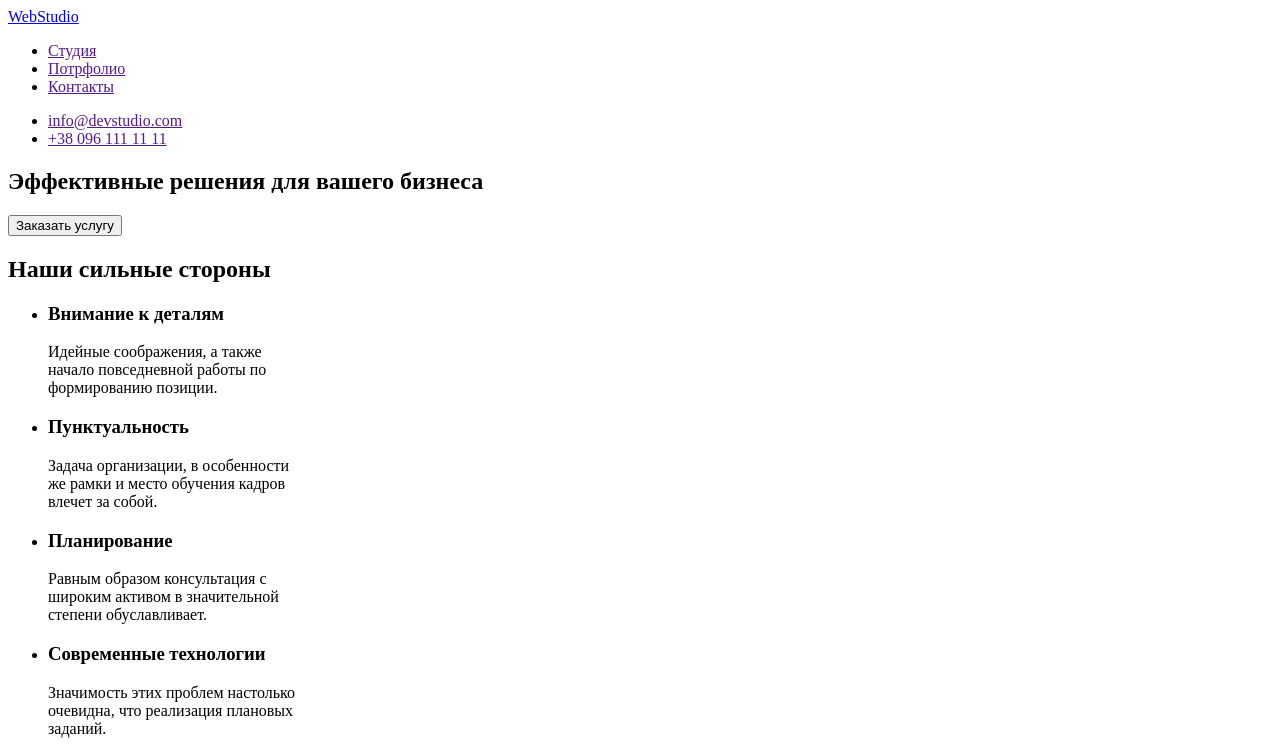
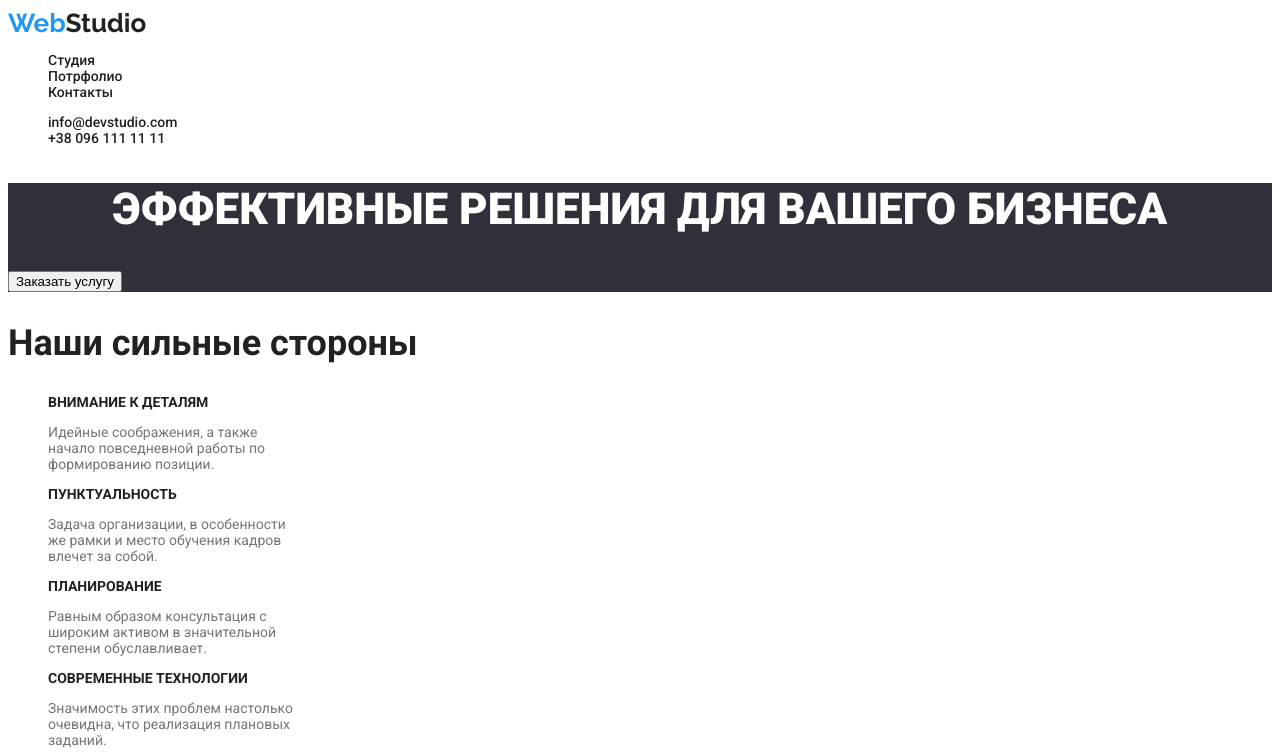
Before and after one commit to IraBil/goit-markup-hw-02-01, a plain HTML site: page index.html in a window 1280 px wide. Shown: the top 755 px of the page. Drawn offline with Linux system fonts and the light colour scheme.

Commit message:
DZ-2 недороблене

```diff
--- /dev/null
+++ b/css/styles.css
@@ -0,0 +1,58 @@
+body {
+  font-family: 'Roboto', sans-serif;
+  color: #212121;
+}
+
+a {
+  text-decoration: none;
+  color: #212121;
+}
+
+.logo {
+  font-family: 'Raleway', sans-serif;
+  font-weight: 700;
+  font-size: 26px;
+  stroke-linecap: black;
+}
+.pages,
+.contacts {
+  font-weight: 500;
+  font-size: 14px;
+}
+
+h1 {
+  text-transform: uppercase;
+  text-align: center;
+  font-weight: 900;
+  font-size: 44px;
+  color: #ffffff;
+}
+
+h2 {
+  font-weight: 700;
+  font-size: 36px;
+}
+h3 {
+  text-transform: uppercase;
+  font-weight: 700;
+  font-size: 14px;
+}
+h4 {
+  font-weight: 500;
+  font-size: 16px;
+}
+p {
+  font-weight: 400;
+  font-size: 14px;
+  color: #757575;
+}
+ul {
+  list-style-type: none;
+}
+.order {
+  background-color: #2f303a;
+}
+
+.blu {
+  color: #2196f3;
+}
--- a/index.html
+++ b/index.html
@@ -6,27 +6,33 @@
     <meta http-equiv="X-UA-Compatible" content="IE=edge">
     <meta name="viewport" content="width=device-width, initial-scale=1.0">
     <title>Document</title>
+    <link rel="preconnect" href="https://fonts.googleapis.com">
+    <link rel="preconnect" href="https://fonts.gstatic.com" crossorigin>
+    <link href="https://fonts.googleapis.com/css2?family=Raleway:wght@700&family=Roboto:wght@400;500;700;900&display=swap"
+        rel="stylesheet">
+
+    <link rel="stylesheet" href="css\styles.css">
 </head>
 
 <body>
     <!--Шапка сторінки-->
     <header>
         <nav>
-            <a href="/">WebStudio</a>
-            <ul>
-                <li><a href="">Студия</a></li>
-                <li><a href="">Потрфолио</a></li>
+            <a  href="" class="logo"><span class="blu">Web</span>Studio</a>
+            <ul class="pages">
+                <li><a href="index.html">Студия</a></li>
+                <li><a href="portfolio.html">Потрфолио</a></li>
                 <li><a href="">Контакты</a></li>
             </ul>
         </nav>
-        <ul>
+        <ul class="contacts">
             <li><a href="">info@devstudio.com</a></li>
             <li><a href="">+38 096 111 11 11</a></li>
         </ul>
     </header>
 
     <main>
-        <section>
+        <section class="order">
             <h1>Эффективные решения для вашего бизнеса</h1>
             <button type="button" class="button">Заказать услугу</button>
         </section>
@@ -75,29 +81,29 @@
             <ul>
                 <li>
                     <img src="./images/4.jpg" alt="Игорь Демьяненко" width="270" />
-                    <h3>Игорь Демьяненко</h3>
+                    <h4>Игорь Демьяненко</h4>
                     <p lang="en">Product Designer</p>
                 </li>
                 <li>
                     <img src="./images/5.jpg" alt="Ольга Репина" width="270" />
-                    <h3>Ольга Репина</h3>
+                    <h4>Ольга Репина</h4>
                     <p lang="en">Frontend Developer</p>
                 </li>
                 <li>
                     <img src="./images/6.jpg" alt="Николай Тарасов" width="270" />
-                    <h3>Николай Тарасов</h3>
+                    <h4>Николай Тарасов</h4>
                     <p lang="en">Marketing</p>
                 </li>
                 <li>
                     <img src="./images/7.jpg" alt="Михаил Ермаков" width="270" />
-                    <h3>Михаил Ермаков</h3>
+                    <h4>Михаил Ермаков</h4>
                     <p lang="en">UI Designer</p>
                 </li>
             </ul>
         </section>
     </main>
     <footer>
-        <a href="/">WebStudio</a>
+        <a href="/"><span class="blu">Web</span>Studio</a>
         <address>
             <p>г. Киев, пр-т Леси Украинки, 26</p>
             <ul>
```
Also changed, not shown: portfolio.html (+13 -24 lines).
